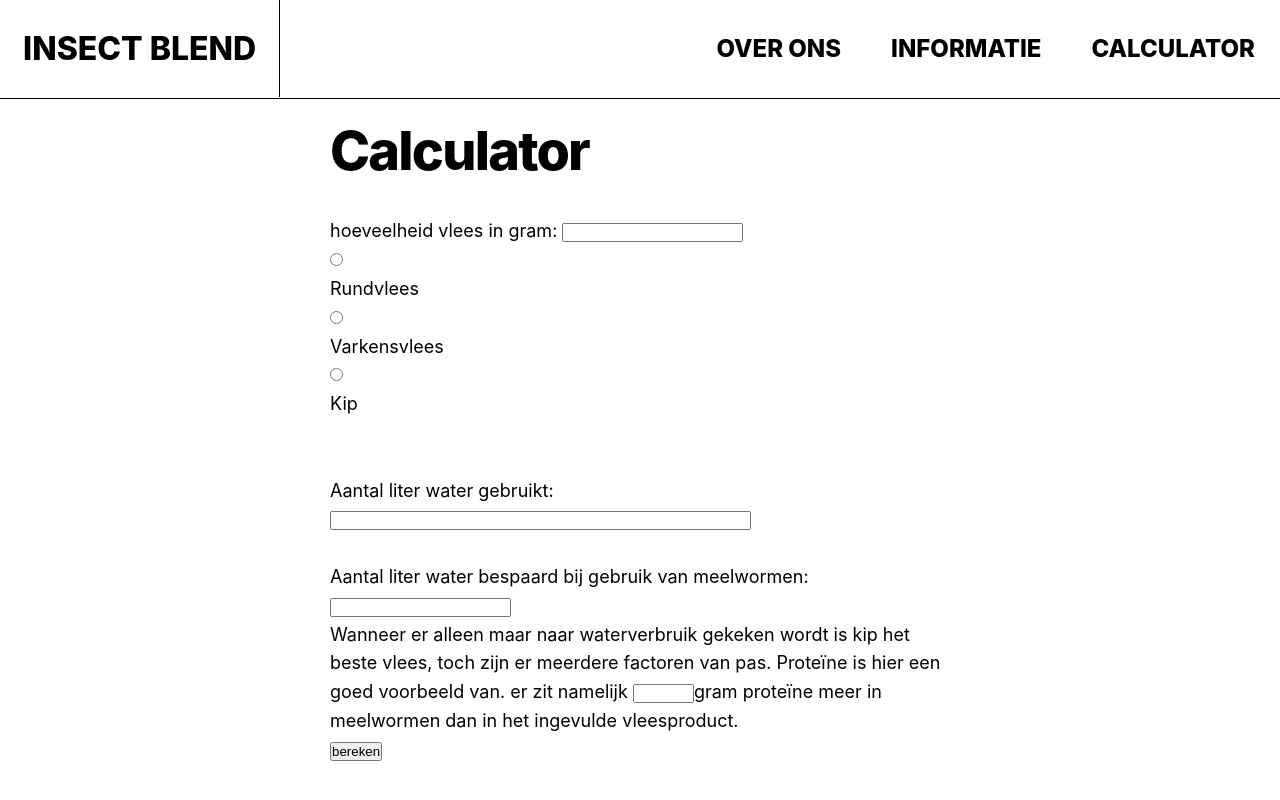
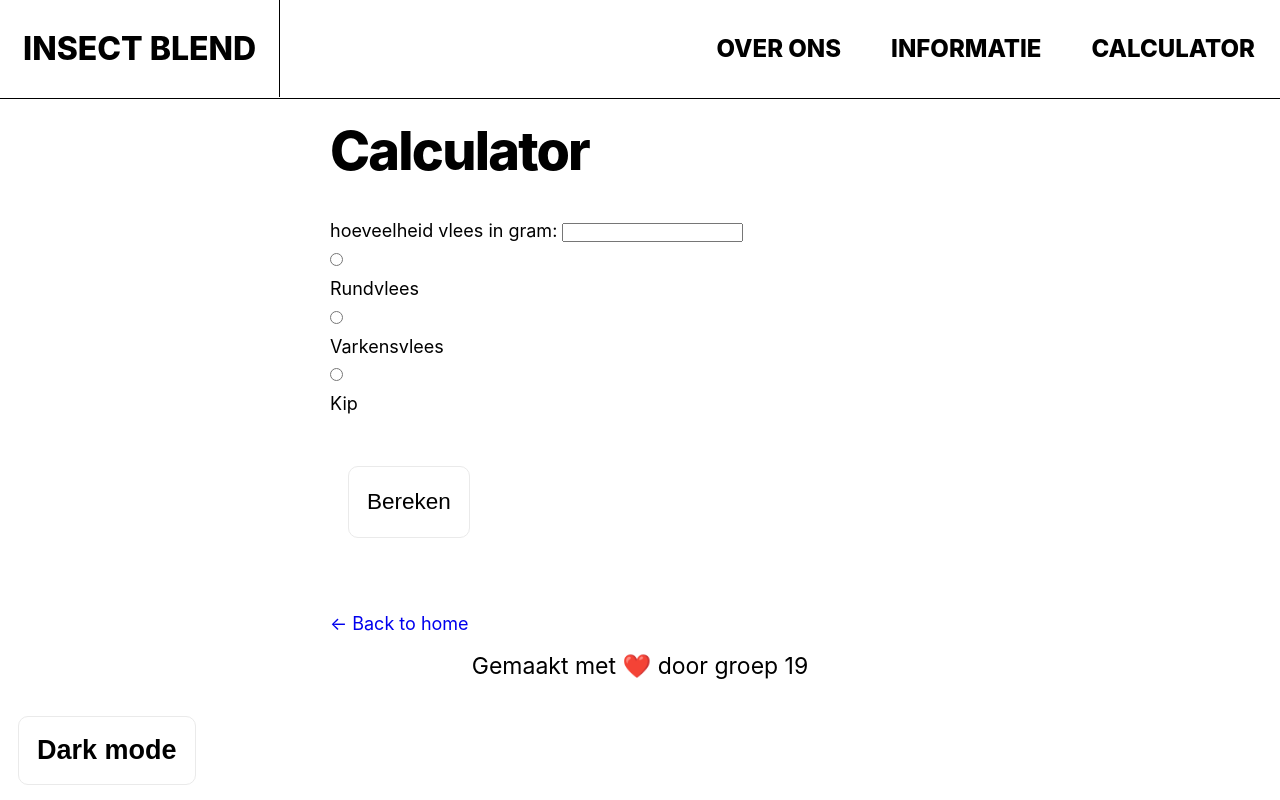
Before and after one commit to ebekoudijs/ProftaakFontys, a Next.js app: page /calculator in a window 1280 px wide. Shown: the top 800 px of the page. Built offline with nearby package versions, Linux system fonts and the light colour scheme.

Commit message:
Opmaak extreem verbeterd

```diff
--- a/components/philipcalc.js
+++ b/components/philipcalc.js
@@ -1,6 +1,7 @@
+import utilStyles from '../styles/utils.module.css'
 export default function philipcalc() {
 
-    function bereken(radioWaarde, hoeveelheid, vlees) {
+    function bereken(radioWaarde, hoeveelheid, vlees, vleestype) {
         var textboxOutput = document.getElementById("uitkomst");
         var textboxBesparing = document.getElementById("besparing");
         var proteine = document.getElementById("proteine");
@@ -9,9 +10,9 @@
         var water = radioWaarde * hoeveelheid;
         var besparingValue = water - hoeveelheid * 4.341;
 
-        textboxOutput.value = water.toFixed(2);
-        textboxBesparing.value = besparingValue.toFixed(2);
-        proteine.value = proteValue.toFixed(2);
+        document.getElementById("result").innerHTML = "Voor de productie van " + "<b>" + hoeveelheid + " gram " + vleestype + "</b>" + " is " + "<b>"+ water.toFixed(2) + " liter water " + "</b>" + "meer nodig vergeleken met dezelde massa meelwormen."
+            + " Ook zit er " + "<b>" + proteValue.toFixed(2) + " gram proteïne " + "</b>" + "meer in meelwormen dan in " + vleestype;
+
     }
     function vleesSelect() {
         var radio1 = document.getElementById("radio1").value;
@@ -26,19 +27,20 @@
 
 
         if (document.getElementById("radio1").checked == true) {
-            bereken(radio1, hoeveelheid, proteHoeveelheid[0]);
+            bereken(radio1, hoeveelheid, proteHoeveelheid[0], "rundvlees");
+
         }
 
         else if (document.getElementById("radio2").checked == true) {
-            bereken(radio2, hoeveelheid, proteHoeveelheid[1]);
+            bereken(radio2, hoeveelheid, proteHoeveelheid[1], "varkensvlees");
         }
 
         else if (document.getElementById("radio3").checked == true) {
-            bereken(radio3, hoeveelheid, proteHoeveelheid[2]);
+            bereken(radio3, hoeveelheid, proteHoeveelheid[2], "kip");
         }
 
         else {
-            textboxOutput.value = "Vul a.u.b. geldige gegevens in.";
+            document.getElementById("result").innerHTML = "Voer geldige gegevens in";
         }
 
     }
@@ -55,22 +57,10 @@
             <input id="radio3" type="radio" name="group1" value="4.325"></input>
             <p>Kip</p>
                 <br />
-
-                <br />
-                <label htmlFor="uitkomst">Aantal liter water gebruikt: </label>
-                <input type="text" id="uitkomst" name="uitkomst" size="50"></input>
-                <p id="uitkomst"></p>
-                <br />
-                <label htmlFor="besparing">Aantal liter water bespaard bij gebruik van meelwormen: </label>
-                <input type="text" id="besparing" name="besparing"></input>
-                <br />
-                <p>
-                    Wanneer er alleen maar naar waterverbruik gekeken wordt is kip het beste vlees, toch zijn er meerdere factoren van pas.
-                        Proteïne is hier een goed voorbeeld van. er zit namelijk <input type="text" id="proteine" name="proteine" size="5"></input>
-                            gram proteïne
-                                meer in meelwormen dan in het ingevulde vleesproduct.
-    </p>
-            <button onClick={vleesSelect}>bereken</button>
+            <button className={utilStyles.button} onClick={vleesSelect}>
+                <p> Bereken </p>
+            </button>
+            <p id="result"></p>
 
 
         </>
```
